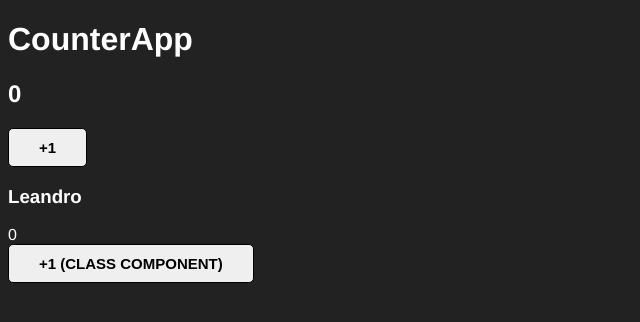
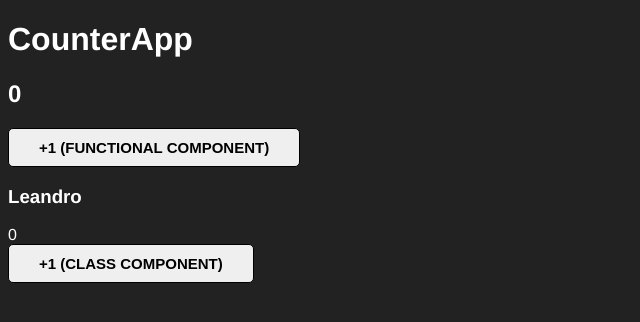
Before and after one commit to LeandroPalma27/counter-app, a React (Vite) app: page / in a window 1280 px wide. Shown: the top 322 px of the page, without its empty margins (0-640 px from the left). Built offline with nearby package versions, Linux system fonts and the light colour scheme.

Commit message:
Se cambio info del boton (Leandro puso que proviene de un FUNCTIONAL COMPONENT)

```diff
--- a/src/components/CounterApp.jsx
+++ b/src/components/CounterApp.jsx
@@ -13,7 +13,7 @@ export const CounterApp = ({ value }) => {
     <>
       <h1>CounterApp</h1>
       <h2>{counter}</h2>
-      <button onClick={handleValue}>+1</button>
+      <button onClick={handleValue}>+1 (FUNCTIONAL COMPONENT)</button>
     </>
   );
 };
```
